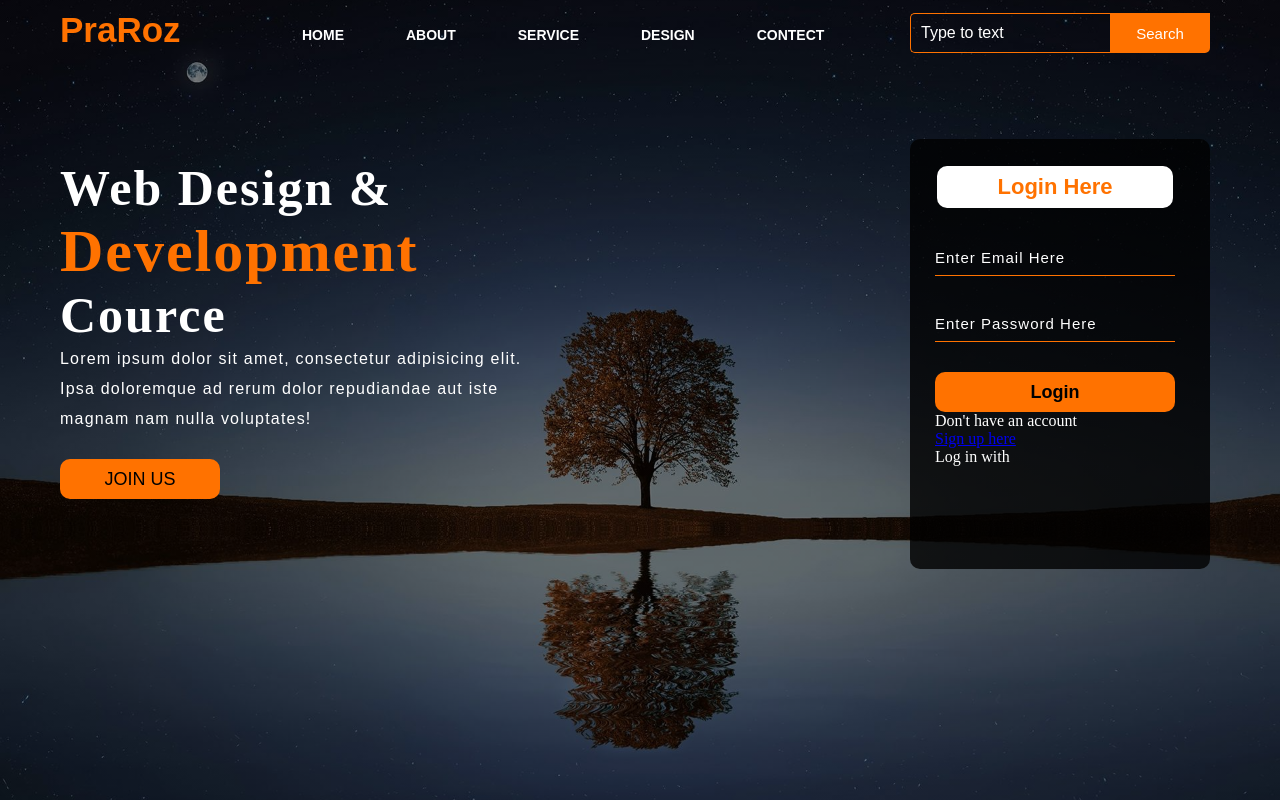
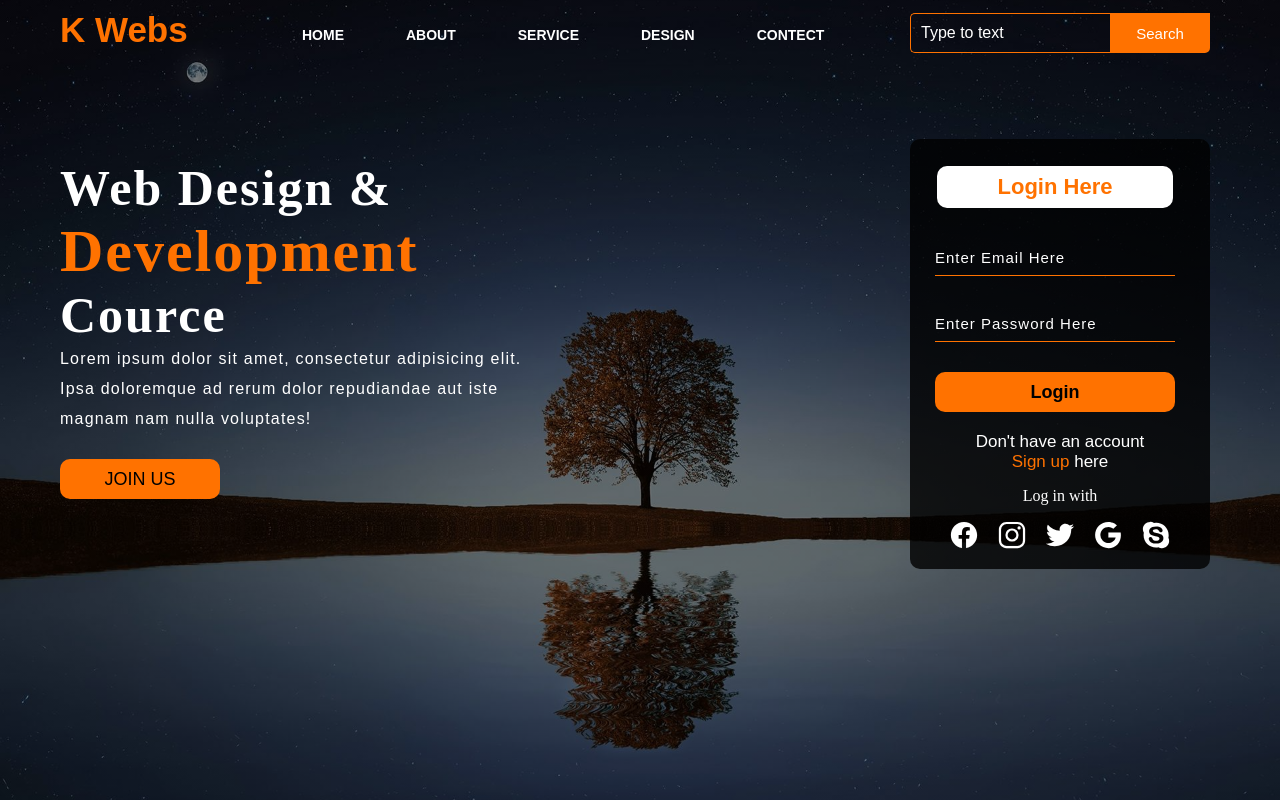
Before and after one commit to ketanmakwana30/All-Mini-Projects, a plain HTML site: page 02_webpage_design/index.html in a window 1280 px wide. Drawn offline with nearby package versions, Linux system fonts and the light colour scheme.

Commit message:
make changes in files

```diff
--- a/02_webpage_design/index.html
+++ b/02_webpage_design/index.html
@@ -11,7 +11,7 @@
         <div class="navbar">
 
             <div class="icon">
-                <h2 class="logo">PraRoz</h2>
+                <h2 class="logo">K Webs</h2>
             </div>
 
             <div class="manu">
@@ -44,11 +44,21 @@
                     <button class="btnn"> <a href="#">Login</a></button>
                     <!-- button -->
 
-                    <p class="link">Don't have an account</p>
-                    <a href="#">Sign up here</a>
+                    <p class="link">Don't have an account <br>
+                    <a href="#">Sign up </a> here</a></p>
                     <p class="liw">Log in with</p>
+
+                    <div class="icons">
+                        <a href="#"><ion-icon name="logo-facebook"> </ion-icon></a>
+                        <a href="#"><ion-icon name="logo-instagram"> </ion-icon></a>
+                        <a href="#"><ion-icon name="logo-twitter"> </ion-icon></a>
+                        <a href="#"><ion-icon name="logo-google"> </ion-icon></a>
+                        <a href="#"><ion-icon name="logo-skype"> </ion-icon></a>
+                    </div>
+
                 </div>
             </div>
     </div>
+    <script src="https://unpkg.com/ionicons@5.4.0/dist/ionicons.js"></script>
 </body>
 </html>
--- a/02_webpage_design/style.css
+++ b/02_webpage_design/style.css
@@ -231,3 +231,39 @@ ul li a:hover{
     color: #000;
     font-weight: bold;
 }
+
+.form .link {
+    font-family: Arial, Helvetica, sans-serif;
+    font-size: 17px;
+    padding-top: 20px;
+    text-align: center;
+}
+
+.form .link a {
+    text-decoration: none;
+    color: #ff7200;
+
+}
+
+.liw {
+    padding-top: 15px;
+    padding-bottom: 10px;
+    text-align: center;
+}
+
+.icons a {
+    text-decoration: none;
+    color: #fff;
+}
+
+.icons ion-icon {
+    color: #fff;
+    font-size: 30px;
+    padding-left: 14px;
+    padding-top: 5px;
+    transition: 0.3s ease;
+}
+
+.icons ion-icon:hover{
+    color: #ff7200;
+}
```
